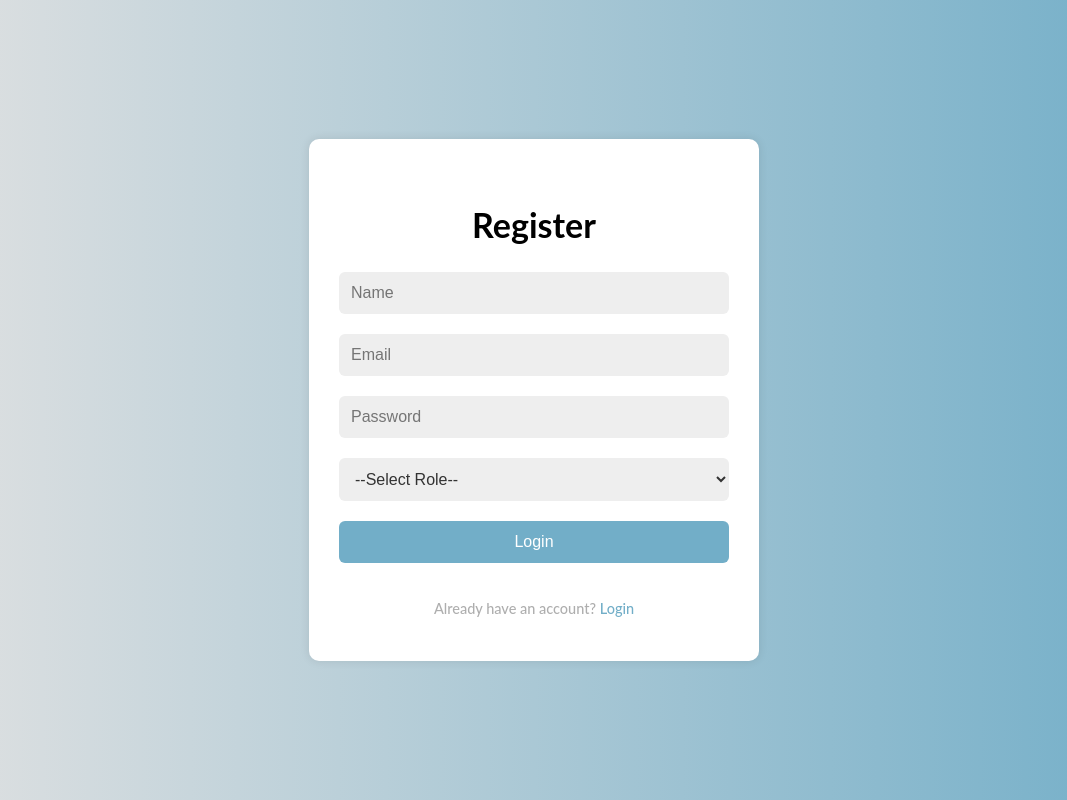
After one commit to PolgarDaniel/elektronika_projekt, a WordPress theme: template user/register.php in a window 1280 px wide. The commit adds this page. Shown: the whole page, without its empty margins (106-1173 px from the left). Run offline with PHP 8.4 and a stand-in for WordPress, Linux system fonts and the light colour scheme; the site name, menu and one post (Sample post) are stand-ins, and other content is empty.

Commit message:
Login-register

```diff
--- a/style.css
+++ b/style.css
@@ -1019,3 +1019,152 @@ figure.instagram-item img.insta-image {
 .post-navigation:focus svg {
     fill: var(--primary-color);
 }
+/* 14. Login form
+--------------------------------------------------------------*/
+.login-page{
+  display: flex;
+  justify-content: center;
+  align-items: center;
+  min-height: 100vh;
+  background: linear-gradient(to right, #e2e2e2, #72AEC8);
+}
+.container{
+  margin: 0 15px;
+}
+.form-box{
+  width: 100%;
+  max-width: 450px;
+  padding: 30px;
+  background: white;
+  border-radius: 10px;
+  box-shadow: 0 0 10px rgba(0, 0, 0, 0.1);
+}
+h2{
+  font-size: 34px;
+  text-align: center;
+  margin-bottom: 20px;
+}
+input{
+  width: 100%;
+  padding: 12px;
+  background: #eee;
+  border-radius: 6px;
+  border: none;
+  outline: none;
+  font-size: 16px;
+  color: #333;
+  margin-bottom: 20px;
+}
+button{
+  width: 100%;
+  padding: 12px;
+  background: #72AEC8;
+  border-radius: 6px;
+  border: none;
+  cursor: pointer;
+  font-size: 16px;
+  color: #fff;
+  font-weight: 500;
+  margin-bottom: 20px;
+  transition: 0.5s;
+}
+button:hover {
+  background: #72AEC8;
+}
+p{
+  font-size: 14.5px;
+  text-align: center;
+  margin-bottom: 10px;
+}
+p a {
+  color: #72AEC8;
+  text-decoration: none;
+}
+p a:hover{
+  text-decoration: none;
+}
+/* 15. Register form
+--------------------------------------------------------------*/
+.register-page{
+  display: flex;
+  justify-content: center;
+  align-items: center;
+  min-height: 100vh;
+  background: linear-gradient(to right, #e2e2e2, #72AEC8);
+}
+.container{
+  margin: 0 15px;
+}
+.form-box{
+  width: 100%;
+  max-width: 450px;
+  padding: 30px;
+  background: white;
+  border-radius: 10px;
+  box-shadow: 0 0 10px rgba(0, 0, 0, 0.1);
+}
+h2{
+  font-size: 34px;
+  text-align: center;
+  margin-bottom: 20px;
+}
+input,
+select{
+  width: 100%;
+  padding: 12px;
+  background: #eee;
+  border-radius: 6px;
+  border: none;
+  outline: none;
+  font-size: 16px;
+  color: #333;
+  margin-bottom: 20px;
+}
+button{
+  width: 100%;
+  padding: 12px;
+  background: #72AEC8;
+  border-radius: 6px;
+  border: none;
+  cursor: pointer;
+  font-size: 16px;
+  color: #fff;
+  font-weight: 500;
+  margin-bottom: 20px;
+  transition: 0.5s;
+}
+button:hover {
+  background: #6884d3;
+}
+p{
+  font-size: 14.5px;
+  text-align: center;
+  margin-bottom: 10px;
+}
+p a {
+  color: #72AEC8;
+  text-decoration: none;
+}
+p a:hover{
+  text-decoration: none;
+}
+/* 16. Thankyou message
+--------------------------------------------------------------*/
+.thankyou-page{
+  display: flex;
+  justify-content: center;
+  align-items: center;
+  height: 100vh;
+}
+.message{
+  width: 500px;
+  height: 300px;
+  padding: 15px;
+  background-color: #72AEC8;
+  color: white;
+  border-radius: 4px;
+  margin-top: 20px;
+}
+.text{
+  font-size: 20px;
+}
--- a/templates/header.php
+++ b/templates/header.php
@@ -76,7 +76,7 @@
                         </a>
                       </li>
                       <li class="pe-3">
-                        <a href="#">
+                        <a href="user/login.php">
                           <svg class="user">
                             <use xlink:href="#user"></use>
                           </svg>
--- /dev/null
+++ b/user/register.php
@@ -0,0 +1,30 @@
+<!DOCTYPE html>
+<html lang="en">
+<head>
+    <meta charset="UTF-8">
+    <meta name="viewport" content="width=device-width, initial-scale=1.0">
+    <title>Register</title>
+    <link rel="stylesheet" href="../style.css">
+</head>
+<body>
+    <div class="register-page">
+        <div class='container'>
+            <div class="form-box" id="register-form">
+                <form action="thankyou.php" method="POST">
+                    <h2>Register</h2>
+                    <input type="text" name="name" placeholder="Name" required>
+                    <input type="email" name="email" placeholder="Email" required>
+                    <input type="password" name="password" placeholder="Password" required>
+                    <select name="role" required>
+                        <option value="">--Select Role--</option>
+                        <option value="user">User</option>
+                        <option value="admin">Admin</option>
+                    </select>
+                    <button type="submit" name="Login">Login</button>
+                    <p>Already have an account? <a href="login.php">Login</a></p>
+                </form>
+            </div>
+        </div>
+    </div>
+</body>
+</html>
```
Also changed, not shown: user/login.php (added, +24 -0 lines), user/thankyou.php (added, +28 -0 lines).
